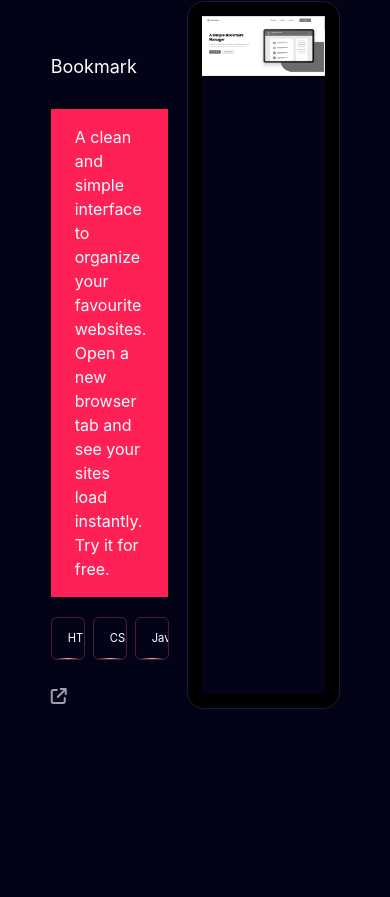
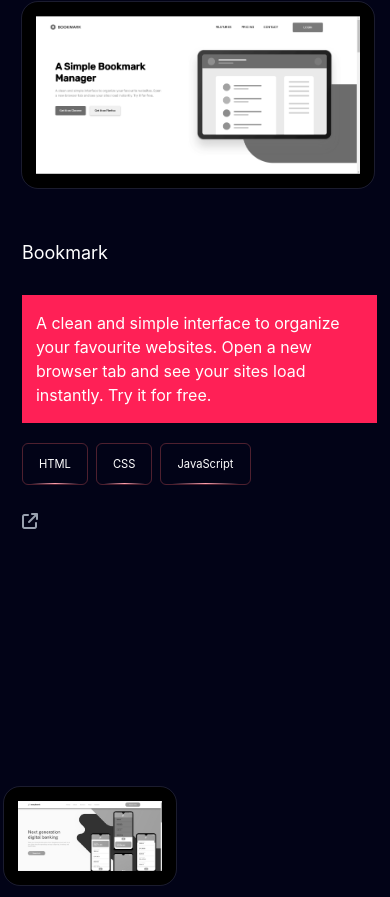
Before and after one commit to Marius-Diran/Portfolio-V2, a website: page src/index.html in a window 390 px wide. Shown: the part 3407-4304 px from the top of the page. Drawn offline with Linux system fonts and the light colour scheme.

Commit message:
Mobile View

```diff
--- a/src/index.html
+++ b/src/index.html
@@ -70,7 +70,7 @@
             <h1 class="font-black text-6xl text-white ml-[8vw] max-sm:ml-4"><span class="font-black text-stroke-white">My Recent</span> Works</h1>
 
             <div class="work-one mt-[15vh] ml-[12vw] flex max-sm:block max-sm:ml-0">
-              <div class="workimg-div w-[45%] border-[0.9rem] border-solid border-black rounded-2xl outline-[1px] outline-solid outline-white/10 transform transition duration-300 grayscale hover:grayscale-0 hover:scale-105 hover:shadow-2xl hover:animate-pulse max-sm:w-[95%] max-sm:ml-3 max-sm:click:animate-pulse"><img src="assets/Portfolio1-img.png" class="w-full transition duration-300 work-img"></div>
+              <div class="workimg-div w-[45%] border-[0.9rem] border-solid border-black rounded-2xl outline-[1px] outline-solid outline-white/10 transform transition duration-300 grayscale hover:grayscale-0 hover:scale-105 hover:shadow-2xl hover:animate-pulse max-sm:w-[95%] max-sm:ml-3"><img src="assets/Portfolio1-img.png" class="w-full transition duration-300 work-img"></div>
 
               <div class="work-one_writeup w-[35%] ml-[5vw] max-sm:w-[95%] max-sm:ml-3">
                 <h1 class="text-end mt-[6vh] text-lg max-sm:text-start">Marius Odediran V1</h1>
@@ -94,11 +94,11 @@
               </div>
             </div>
 
-            <div class="work-two mt-[30vh] ml-[12vw] flex">
+            <div class="work-two mt-[30vh] ml-[12vw] flex max-sm:flex-col-reverse max-sm:ml-3">
 
-              <div class="work-two_writeup w-[35%] ml-[0vw]">
+              <div class="work-two_writeup w-[35%] ml-[0vw] max-sm:w-[96%] max-sm:ml-1.5">
                 <h1 class="mt-[6vh] text-lg">Bookmark</h1>
-                <p class="bg-rose-500 px-6 py-4 mt-7">A clean and simple interface to organize your favourite websites. Open a new browser tab and see your sites load instantly. Try it for free.</p>
+                <p class="bg-rose-500 px-6 py-4 mt-7 max-sm:px-3.5">A clean and simple interface to organize your favourite websites. Open a new browser tab and see your sites load instantly. Try it for free.</p>
                 <div class="work-one_btns flex justify-start mt-5">
                   <button class="mr-2 relative flex items-center border-[0.1px] border-solid border-red-400/30 rounded-md py-3 px-4 overflow-hidden">
                     <p class="text-[0.7rem]">HTML</p>
@@ -117,11 +117,11 @@
                 <div class="w-fit mt-6"><a href="https://earnest-kataifi-e1407d.netlify.app/" target="_blank"><i class="fa-solid fa-arrow-up-right-from-square text-gray-400 hover:text-white"></i></a></div>
               </div>
 
-              <div class="workimg-div w-[45%] ml-[5vw] border-[0.9rem] border-solid border-black rounded-2xl outline-[1px] outline-solid outline-white/10 transform transition duration-300 hover:scale-105 hover:shadow-2xl hover:animate-pulse"><img src="assets/Bookmark-page.png" class="w-full grayscale transition duration-300 hover:grayscale-0 work-img"></div>
+              <div class="workimg-div w-[45%] ml-[5vw] border-[0.9rem] border-solid border-black rounded-2xl outline-[1px] outline-solid outline-white/10 transform transition duration-300 grayscale hover:grayscale-0 hover:scale-105 hover:shadow-2xl hover:animate-pulse max-sm:w-[95%] max-sm:ml-1.5"><img src="assets/Bookmark-page.png" class="w-full transition duration-300 work-img"></div>
             </div>
 
-            <div class="work-three mt-[30vh] ml-[12vw] flex">
-              <div class="work-img w-[45%] border-[0.9rem] border-solid border-black rounded-2xl outline-[1px] outline-solid outline-white/10 transform transition duration-300 hover:scale-105 hover:shadow-2xl hover:animate-pulse"><img src="assets/Eazybanks.png" class="w-full grayscale transition duration-300 hover:grayscale-0"></div>
+            <div class="work-three mt-[30vh] ml-[12vw] flex max-sm:block max-sm:ml-0">
+              <div class="workimg-div w-[45%] border-[0.9rem] border-solid border-black rounded-2xl outline-[1px] outline-solid outline-white/10 transform transition duration-300 grayscale hover:grayscale-0 hover:scale-105 hover:shadow-2xl hover:animate-pulse"><img src="assets/Eazybanks.png" class="w-full transition duration-300 work-img"></div>
 
               <div class="work-three_writeup w-[35%] ml-[5vw]">
                 <h1 class="text-end mt-[6vh] text-lg">Eazybanks</h1>
@@ -168,7 +168,7 @@
                 <div class="w-fit mt-6"><a href="https://mariusweatherappv1.netlify.app/" target="_blank"><i class="fa-solid fa-arrow-up-right-from-square text-gray-400 hover:text-white"></i></a></div>
               </div>
 
-              <div class="workimg-div w-[45%] ml-[5vw] border-[0.9rem] border-solid border-black rounded-2xl outline-[1px] outline-solid outline-white/10 transform transition duration-300 hover:scale-105 hover:shadow-2xl hover:animate-pulse"><img src="assets/Simple weather app.png" class="w-full grayscale transition duration-300 hover:grayscale-0"></div>
+              <div class="workimg-div w-[45%] ml-[5vw] border-[0.9rem] border-solid border-black rounded-2xl outline-[1px] outline-solid outline-white/10 transform transition duration-300 grayscale hover:grayscale-0 hover:scale-105 hover:shadow-2xl hover:animate-pulse"><img src="assets/Simple weather app.png" class="w-full transition duration-300"></div>
             </div>
 
           </div>
```
Also changed, not shown: src/output.css.
